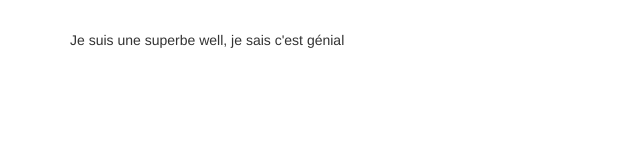
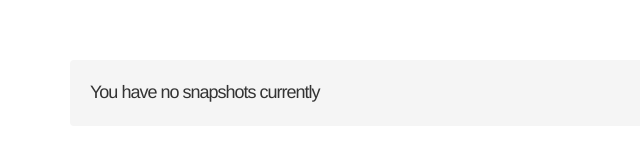
Before and after one commit to GesJeremie/spyro, a plain HTML site: page index.html in a window 1280 px wide. Shown: the whole page, without its empty margins (0-640 px from the left). Drawn offline with nearby package versions, Linux system fonts and the light colour scheme.

Commit message:
Add simple well module

```diff
--- a/css/spyro.css
+++ b/css/spyro.css
@@ -126,9 +126,13 @@
  * @description :: Wells section
  *
  * ================================================== */
- * .spyro-well
- *
- * 	&.spyro-well-xl
- * 	&.spyro-well-lg
- * 	&.spyro-well-sm
- * 	&.spyro-well-xs */
+.spyro-well {
+  font-size: 18px;
+  padding: 20px;
+  border-radius: 4px;
+  -webkit-border-radius: 4px;
+  -moz-border-radius: 4px;
+  -ms-border-radius: 4px;
+  -o-border-radius: 4px;
+  background-color: whitesmoke;
+  letter-spacing: -1px; }
--- a/index.html
+++ b/index.html
@@ -8,12 +8,8 @@
 	</head>
 	<body>
 		<div class="container">
-
-			<div class="spyro-helper-spacer30"></div>
-
-			<div class="spyro-well">
-				Je suis une superbe well, je sais c'est génial
-			</div>
+			<br/><br/><br/>
+			<div class="spyro-well">You have no snapshots currently</div>
 		</div>
 	</body>
 </html>
--- a/sass/wells.sass
+++ b/sass/wells.sass
@@ -4,9 +4,14 @@
  * @description :: Wells section
  *
  * ================================================== */
- .spyro-well
+.spyro-well
 
- 	&.spyro-well-xl
- 	&.spyro-well-lg
- 	&.spyro-well-sm
- 	&.spyro-well-xs
+	font-size: 18px
+	padding: 20px
+	border-radius: 4px
+	-webkit-border-radius: 4px
+	-moz-border-radius: 4px
+	-ms-border-radius: 4px
+	-o-border-radius: 4px
+	background-color: #f5f5f5
+	letter-spacing: -1px
```
